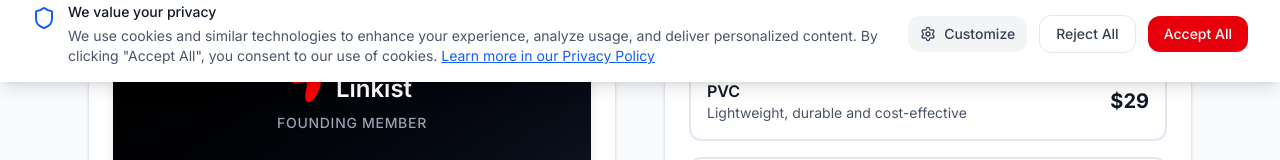
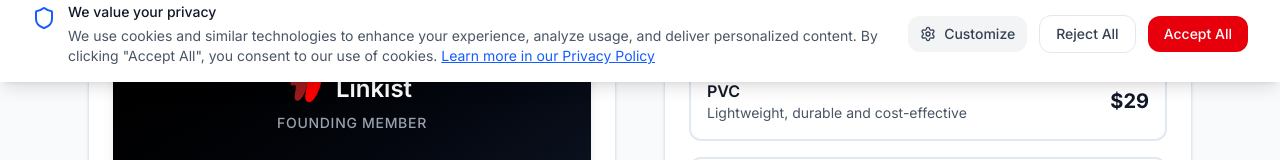
Before and after one commit to chatgptnotes/linkist7oct2025, a Next.js app: page /nfc/configure in a window 1280 px wide. Shown: the part 718-878 px from the top of the page. Built offline with nearby package versions, Linux system fonts and the light colour scheme.

Commit message:
feat: Add shadow/depth effect to boomerang logo
- Add darker red overlay path (#9C1B1B) for 3D depth effect
- Include both layers from original logo.svg
- Main shape: bright red (#FF0000)
- Shadow overlay: dark red (#9C1B1B)
- Creates proper depth and dimension matching official logo

```diff
--- a/app/nfc/configure/page.tsx
+++ b/app/nfc/configure/page.tsx
@@ -340,7 +340,10 @@ export default function ConfigureNewPage() {
                     <div className="flex items-center space-x-3 mb-2">
                       {/* Red Boomerang Logo */}
                       <svg width="32" height="32" viewBox="0 0 336 278" fill="none" xmlns="http://www.w3.org/2000/svg" style={{ transform: 'rotate(169deg)' }}>
+                        {/* Main boomerang shape */}
                         <path d="M0.253254 263.138C8.77347 348.169 327.038 368.66 336.02 277.78C326.399 183.047 173.286 238.54 168.136 199.656C168.136 155.192 252.125 37.271 194.351 4.33764C127.497 -33.0187 -6.60376 180.9 0.253254 263.138Z" fill="#FF0000"/>
+                        {/* Shadow/depth overlay */}
+                        <path d="M155.719 242.282C162.364 308.591 410.585 324.57 417.59 253.7C410.087 179.826 290.67 223.1 286.654 192.777C286.654 158.104 352.158 66.146 307.099 40.464C254.958 11.333 150.371 178.151 155.719 242.282Z" fill="#9C1B1B"/>
                       </svg>
                       <span className="text-white text-2xl font-semibold">Linkist</span>
                     </div>
```
